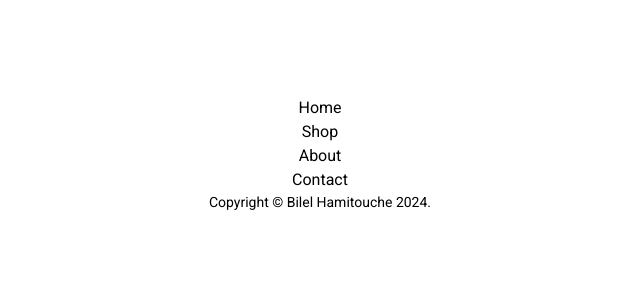
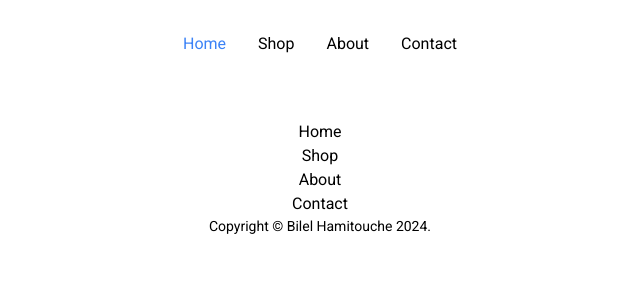
Before and after one commit to bilelhamitouche/EasyCart, a React (Vite) app: page / in a window 1280 px wide. Shown: the top 300 px of the page, without its empty margins (320-960 px from the left). Built offline with nearby package versions, Linux system fonts and the light colour scheme.

Commit message:
add navbar links

```diff
--- a/src/components/Header.jsx
+++ b/src/components/Header.jsx
@@ -1,8 +1,31 @@
+import { NavLink } from "react-router-dom";
+
 function Header() {
   return (
     <header className="flex justify-between items-center p-8">
-      <h1 className="text-2xl font-bold"></h1>
-      <nav className="flex gap-8 justify-between items-center"></nav>
+      <h1 className="text-2xl font-bold"> </h1>
+      <nav className="flex gap-8 justify-between items-center">
+        <NavLink
+          className={({ isActive }) => (isActive ? "text-blue-500" : "")}
+          to="/">
+          Home
+        </NavLink>
+        <NavLink
+          className={({ isActive }) => (isActive ? "text-blue-500" : "")}
+          to="/shop">
+          Shop
+        </NavLink>
+        <NavLink
+          className={({ isActive }) => (isActive ? "text-blue-500" : "")}
+          to="/about">
+          About
+        </NavLink>
+        <NavLink
+          className={({ isActive }) => (isActive ? "text-blue-500" : "")}
+          to="/contact">
+          Contact
+        </NavLink>
+      </nav>
       <div className="flex gap-4 items-center"></div>
     </header>
   );
```
